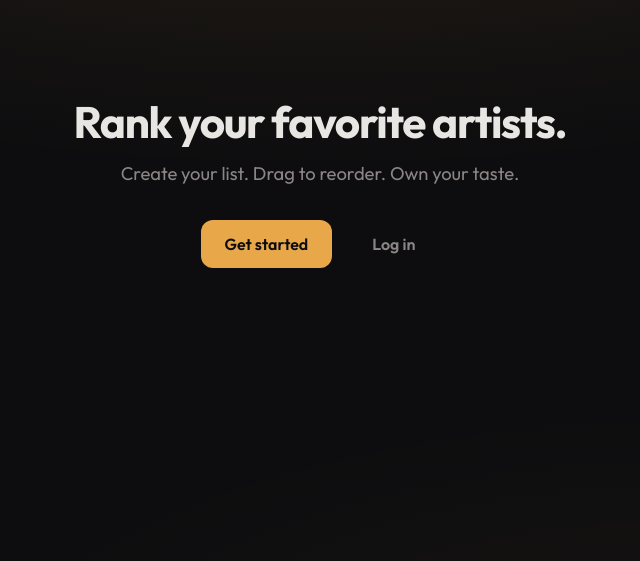
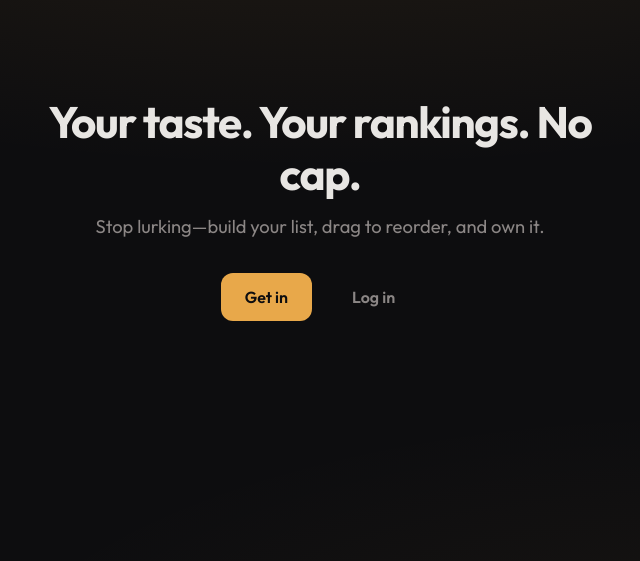
Before and after one commit to Javvns/Tuned-Up, a Flask app: page / in a window 1280 px wide. Shown: the part 71-632 px from the top of the page, without its empty margins (320-960 px from the left). Run offline with Flask 3, Linux system fonts and the light colour scheme.

Commit message:
Updated the copy

```diff
--- a/app/templates/landing.html
+++ b/app/templates/landing.html
@@ -1,11 +1,11 @@
 {% extends "base.html" %}
-{% block title %}Tuned Up – Rank Your Favorite Artists{% endblock %}
+{% block title %}Tuned Up – Your Rankings. Your Vibe.{% endblock %}
 {% block content %}
 <section class="hero">
-  <h1>Rank your favorite artists.</h1>
-  <p class="hero-sub">Create your list. Drag to reorder. Own your taste.</p>
+  <h1>Your taste. Your rankings. No cap.</h1>
+  <p class="hero-sub">Stop lurking—build your list, drag to reorder, and own it.</p>
   <div class="hero-actions">
-    <a href="{{ url_for('auth.register') }}" class="btn btn-primary btn-lg">Get started</a>
+    <a href="{{ url_for('auth.register') }}" class="btn btn-primary btn-lg">Get in</a>
     <a href="{{ url_for('auth.login') }}" class="btn btn-ghost btn-lg">Log in</a>
   </div>
 </section>
```
Also changed, not shown: 1 other file.
